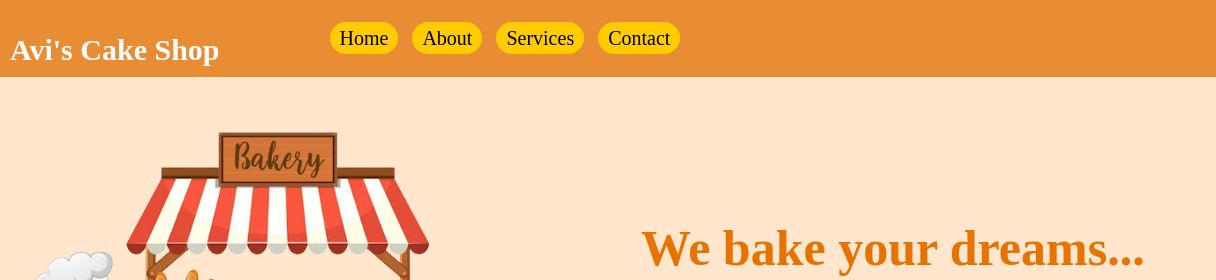
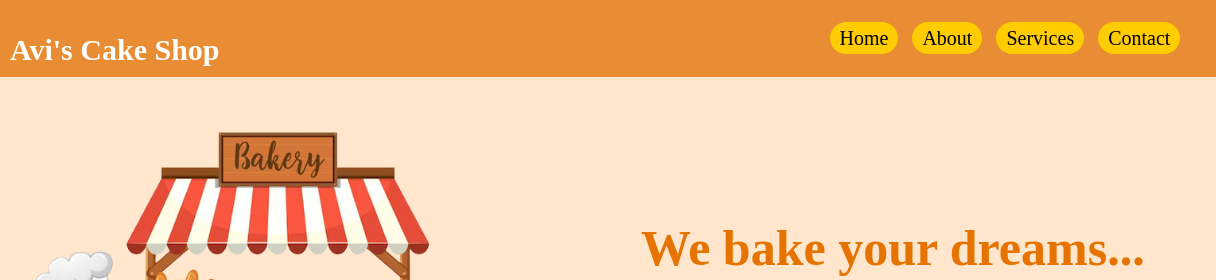
Before and after one commit to avijadhav400/CAKE-SHOP, a plain HTML site: page index.html in a window 1280 px wide. Shown: the top 280 px of the page, 64-1280 px from the left. Drawn offline with Linux system fonts and the light colour scheme.

Commit message:
modified index.html

```diff
--- a/index.html
+++ b/index.html
@@ -52,7 +52,7 @@
         }
 
         .navbar-menus-container {
-            margin-left: 100px;
+            margin-left: 600px;
         }
 
         .cake-shop-image {
```
